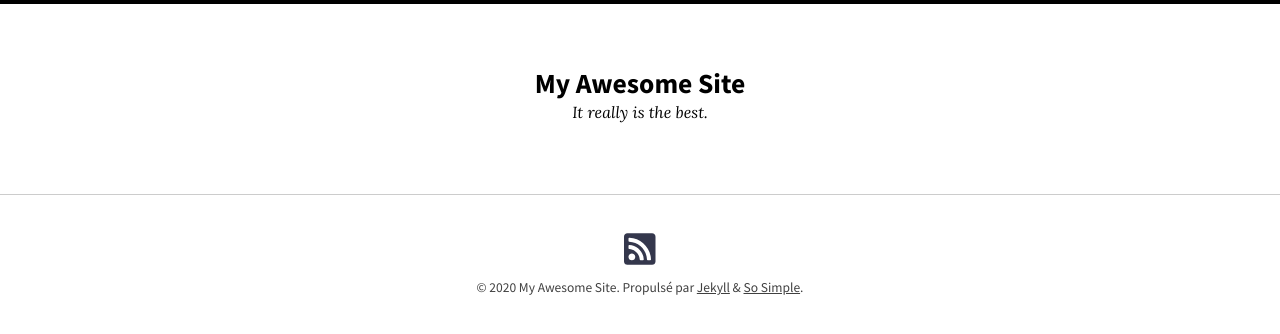
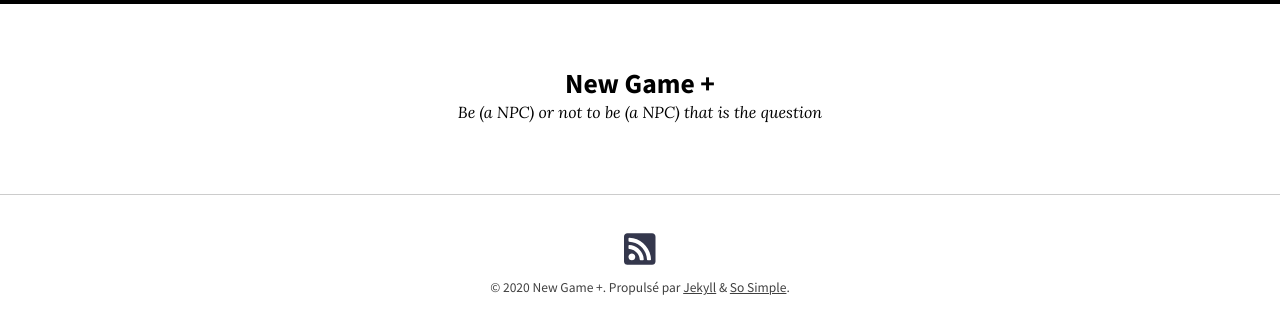
Before and after one commit to newgameplus-hardmode/newgameplus-hardmode.github.io, a Jekyll site: the page built from index.md, in a window 1280 px wide. Shown: the top 334 px of the page. Built offline with Jekyll 4.4.1, drawn with Linux system fonts in a browser that asks for light colours; nearby versions of some CDN libraries.

Commit message:
Title change

```diff
--- a/_config.yml
+++ b/_config.yml
@@ -17,8 +17,8 @@ theme: jekyll-theme-so-simple
 # remote_theme: mmistakes/so-simple-theme
 skin: "/assets/css/skins/default.css"
 locale: fr-FR
-title: "My Awesome Site"
-description: "It really is the best."
+title: "New Game +"
+description: "Be (a NPC) or not to be (a NPC) that is the question"
 baseurl: # the subpath of your site, e.g. "/blog"
 url: # the base hostname & protocol for your site e.g. "https://mmistakes.github.io"
 logo: # path of site logo, e.g. "/images/logo.png"
```
